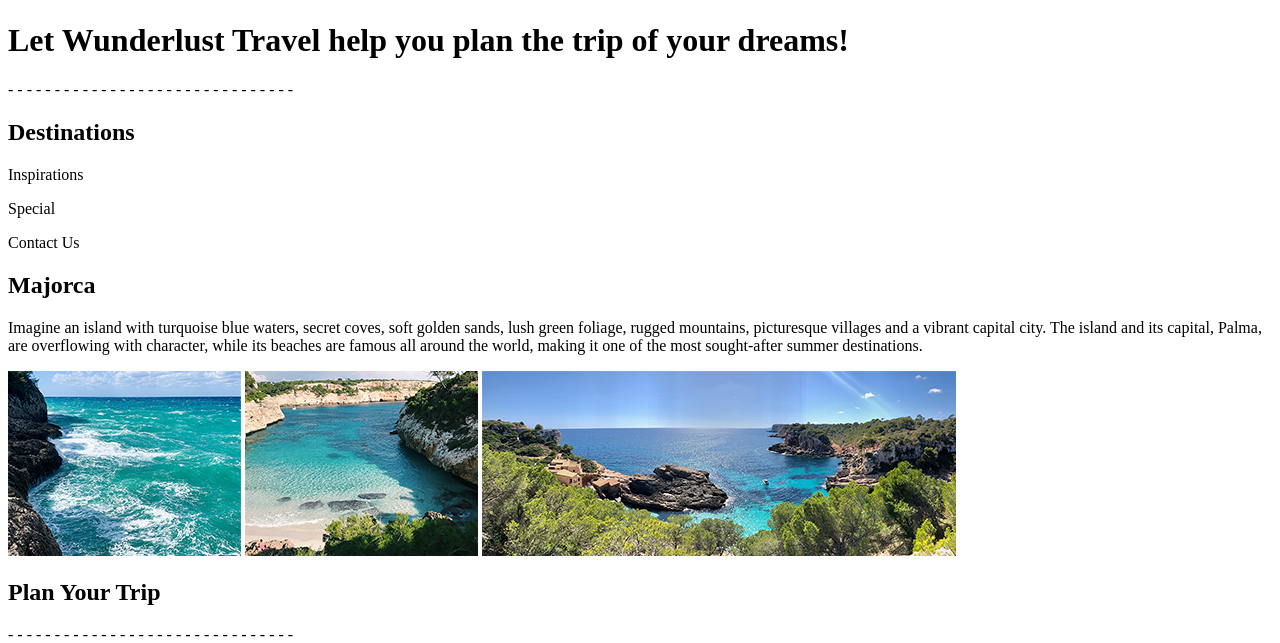
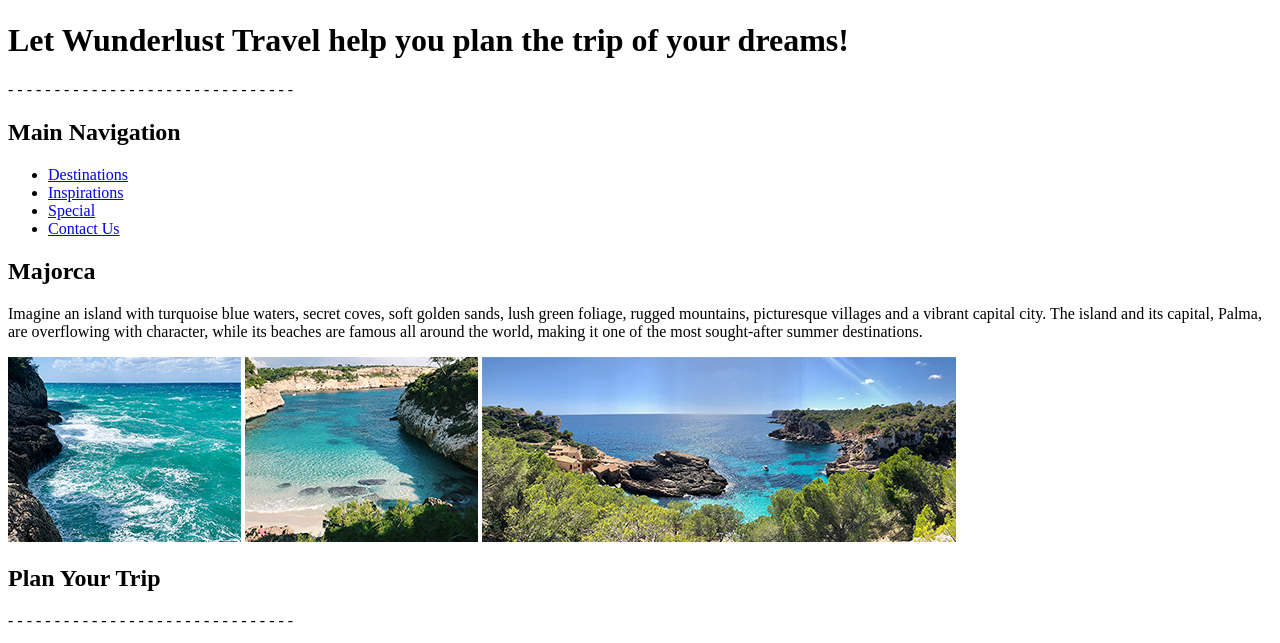
Before and after one commit to weddyw/wunderlust, a plain HTML site: page index.html in a window 1280 px wide. Shown: the part 61-704 px from the top of the page. Drawn offline with Linux system fonts and the light colour scheme.

Commit message:
adding more

```diff
--- a/index.html
+++ b/index.html
@@ -13,10 +13,15 @@
 
     <section>
     - - - - - - - - - - - - - - - - - - - - - - - - - - - - - - -
-        <h2>Destinations</h2>
-        <p>Inspirations</p>
-        <p>Special</p>
-        <p>Contact Us</p>
+    <nav>
+        <h2>Main Navigation</h2>
+        <ul>
+            <li><a href="#">Destinations</a></li>
+            <li><a href="#">Inspirations</a></li>
+            <li><a href="#">Special</a></li>
+            <li><a href="#">Contact Us</a></li>
+        </ul>
+    </nav>
     </section>
 
     <section>
```
Also changed, not shown: majorca.html (+5 -5 lines).
